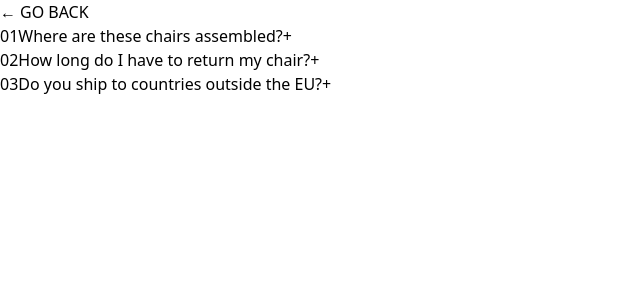
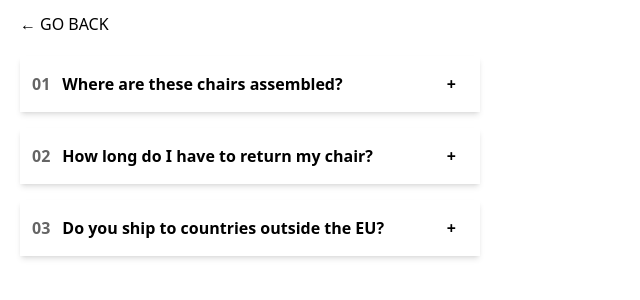
Before and after one commit to anetakasprzak/next-practice-app, a Next.js app: page /accordion in a window 1280 px wide. Shown: the top 300 px of the page, without its empty margins (0-640 px from the left). Built offline with nearby package versions, Linux system fonts and the light colour scheme.

Commit message:
basic styles

```diff
--- a/app/accordion/page.js
+++ b/app/accordion/page.js
@@ -20,7 +20,7 @@ const faqs = [
 
 export default function Page() {
   return (
-    <div>
+    <div className="flex flex-col gap-5 w-[500px] py-3 px-5">
       <GoBack />
       <Accordion data={faqs} />
     </div>
@@ -29,7 +29,7 @@ export default function Page() {
 
 function Accordion({ data }) {
   return (
-    <div>
+    <div className="flex flex-col gap-4">
       {data.map((el, i) => (
         <AccordionItem key={i} title={el.title} text={el.text} i={i} />
       ))}
@@ -41,12 +41,16 @@ function AccordionItem({ i, title, text }) {
   const [isOpen, setIsOpen] = useState(false);
 
   return (
-    <div>
-      <p>
-        <span>{i < 9 ? `0${i + 1}` : i + 1}</span>
-        {title}
-        <button onClick={() => setIsOpen(!isOpen)}>{isOpen ? "-" : "+"}</button>
-      </p>
+    <div className="flex flex-col gap-2 shadow-md px-3 py-4">
+      <div className="flex font-bold justify-between ">
+        <div className="flex gap-3">
+          <span className="opacity-60">{i < 9 ? `0${i + 1}` : i + 1}</span>
+          <p>{title}</p>
+        </div>
+        <button onClick={() => setIsOpen(!isOpen)} className="pr-3">
+          {isOpen ? "-" : "+"}
+        </button>
+      </div>
       {isOpen && <p>{text}</p>}
     </div>
   );
```
